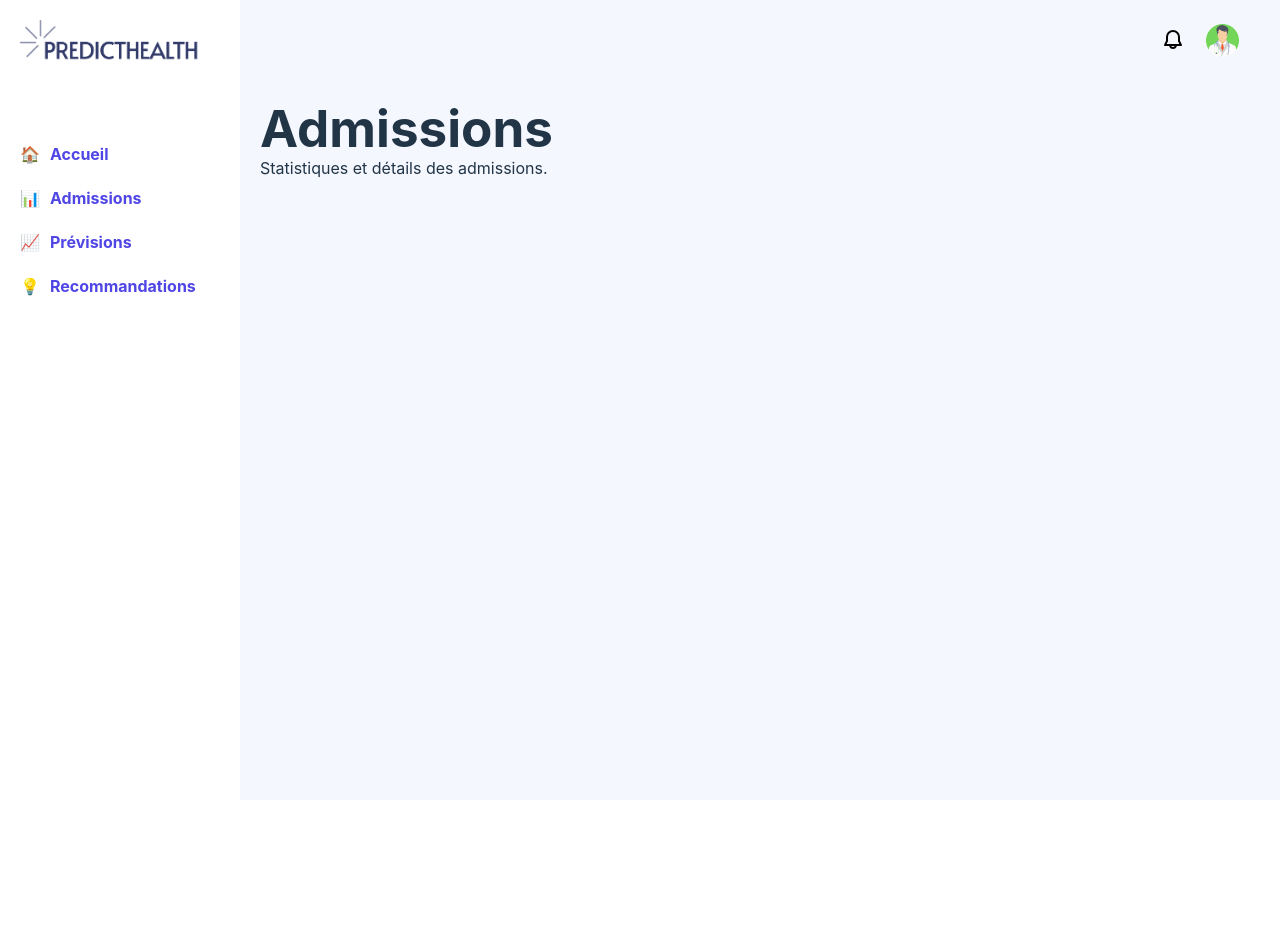
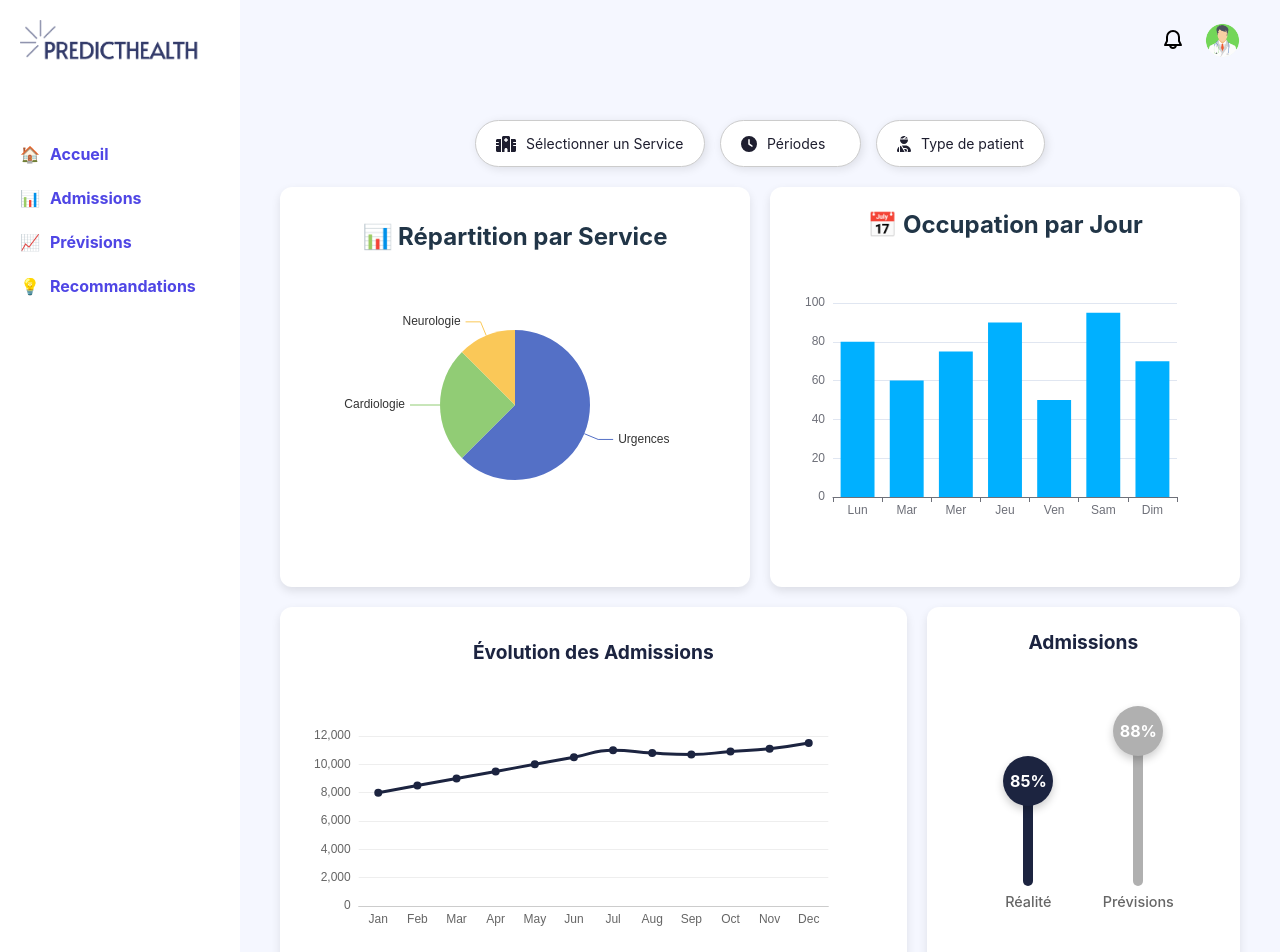
Before and after one commit to LoicChazeau/PredictHealth, a Vue app: page /admissions in a window 1280 px wide. Shown: the top 952 px of the page. Before the commit the page ends 800 px from the top, so only its background shows below. Built offline with nearby package versions, Linux system fonts and the light colour scheme.

Commit message:
page admission.vue

```diff
--- a/package.json
+++ b/package.json
@@ -9,12 +9,17 @@
     "preview": "vite preview"
   },
   "dependencies": {
+    "@fortawesome/fontawesome-svg-core": "^6.7.2",
+    "@fortawesome/free-solid-svg-icons": "^6.7.2",
+    "@fortawesome/vue-fontawesome": "^3.0.8",
     "@iconify/vue": "^4.3.0",
     "@mdi/font": "^7.4.47",
     "echarts": "^5.6.0",
     "sass": "^1.85.0",
     "sass-loader": "^10.5.2",
+    "tailwindcss": "^4.0.11",
     "vue": "^3.5.13",
+    "vue-echarts": "^7.0.3",
     "vue-router": "^4.5.0",
     "vuetify": "^3.7.13"
   },
--- a/src/components/AdmissionsComparison.vue
+++ b/src/components/AdmissionsComparison.vue
@@ -52,7 +52,7 @@
   font-size: 1.2rem;
   font-weight: bold;
   color: #1c2440;
-  margin-bottom: 10px;
+  margin-bottom: 36px;
 }
 
 .graph-container {
@@ -61,7 +61,8 @@
   align-items: flex-end;
   height: 140px;
   padding: 10px 0;
-  margin-top: 36px;
+  margin-top: 90px;
+  gap:60px
 }
 
 .column {
@@ -102,12 +103,12 @@
 }
 
 .reality-bar {
-  height: 85px; /* 85% */
+  height: 100px; /* 85% */
   background-color: #1c2440;
 }
 
 .prediction-bar {
-  height: 88px; /* 88% */
+  height: 150px; /* 88% */
   background-color: #b0b0b0;
 }
 
@@ -119,10 +120,10 @@
 }
 
 .legend {
-  margin-top: 46px;
+  margin-top: 40px;
   display: flex;
   justify-content: center;
-  gap: 20px;
+  gap: 70px;
 }
 
 .legend-item {
--- /dev/null
+++ b/src/components/OccupationChart.vue
@@ -0,0 +1,31 @@
+<template>
+    <div class="card">
+      <h2>📅 Occupation par Jour</h2>
+      <v-chart class="chart" :option="chartOptions" autoresize />
+    </div>
+  </template>
+
+  <script>
+  import { defineComponent, computed } from "vue";
+  import VChart from "vue-echarts";
+
+  export default defineComponent({
+    components: { VChart },
+    setup() {
+      const chartOptions = computed(() => ({
+        xAxis: { type: "category", data: ["Lun", "Mar", "Mer", "Jeu", "Ven", "Sam", "Dim"] },
+        yAxis: { type: "value" },
+        series: [
+          {
+            name: "Occupation",
+            type: "bar",
+            data: [80, 60, 75, 90, 50, 95, 70],
+            itemStyle: { color: "#00B0FF" },
+            animationDuration: 1500
+          }
+        ]
+      }));
+      return { chartOptions };
+    }
+  });
+  </script>
--- /dev/null
+++ b/src/components/ServiceChart.vue
@@ -0,0 +1,41 @@
+<template>
+    <div class="card">
+      <h2>📊 Répartition par Service</h2>
+      <v-chart class="chart" :option="chartOptions" autoresize />
+    </div>
+  </template>
+
+  <script>
+  import { defineComponent, computed } from "vue";
+  import VChart from "vue-echarts";
+
+  export default defineComponent({
+    components: { VChart },
+    setup() {
+      const chartOptions = computed(() => ({
+        tooltip: { trigger: "item" },
+        series: [
+          {
+            name: "Services",
+            type: "pie",
+            radius: "50%",
+            data: [
+              { value: 50, name: "Urgences" },
+              { value: 20, name: "Cardiologie" },
+              { value: 10, name: "Neurologie" },
+            ],
+            animationDuration: 2000
+          }
+        ]
+      }));
+      return { chartOptions };
+    }
+  });
+  </script>
+
+  <style scoped>
+  .chart {
+    width: 100%;
+    height: 300px;
+  }
+  </style>
--- a/src/main.js
+++ b/src/main.js
@@ -7,6 +7,9 @@ import { createVuetify } from 'vuetify'
 import * as components from 'vuetify/components'
 import * as directives from 'vuetify/directives'
 import '@mdi/font/css/materialdesignicons.css'
+import { library } from "@fortawesome/fontawesome-svg-core";
+import { FontAwesomeIcon } from "@fortawesome/vue-fontawesome";
+import { faHospital, faClock, faUserInjured } from "@fortawesome/free-solid-svg-icons";
 
 const vuetify = createVuetify({
     components,
@@ -16,7 +19,10 @@ const vuetify = createVuetify({
       },
 })
 
+library.add(faHospital, faClock, faUserInjured);
+
 const app = createApp(App)
+app.component("font-awesome-icon", FontAwesomeIcon);
 app.use(router)
 app.use(vuetify)
 app.mount('#app')
--- a/src/style.css
+++ b/src/style.css
@@ -13,6 +13,10 @@
   text-rendering: optimizeLegibility;
   -webkit-font-smoothing: antialiased;
   -moz-osx-font-smoothing: grayscale;
+
+    height: 100%;
+    margin: 0;
+    overflow-y: auto;
 }
 
 a {
--- a/src/views/Admissions.vue
+++ b/src/views/Admissions.vue
@@ -1,9 +1,198 @@
 <template>
-    <div>
-        <h1>Admissions</h1>
-        <p>Statistiques et détails des admissions.</p>
+    <div class="admissions-container">
+      <div class="filters">
+        <div class="filter-item" :class="{ active: selectedService }">
+          <font-awesome-icon icon="hospital" class="filter-icon" />
+          <select v-model="selectedService">
+            <option value="">Sélectionner un Service</option>
+            <option value="urgences">Urgences</option>
+            <option value="cardiologie">Cardiologie</option>
+            <option value="neurologie">Neurologie</option>
+          </select>
+        </div>
+
+        <div class="filter-item" :class="{ active: selectedPeriod }">
+          <font-awesome-icon icon="clock" class="filter-icon" />
+          <select v-model="selectedPeriod">
+            <option value=""> Périodes</option>
+            <option value="matin">Matin</option>
+            <option value="après-midi">Après-midi</option>
+            <option value="soir">Soir</option>
+          </select>
+        </div>
+
+        <div class="filter-item" :class="{ active: selectedPatientType }">
+          <font-awesome-icon icon="user-injured" class="filter-icon" />
+          <select v-model="selectedPatientType">
+            <option value="">Type de patient</option>
+            <option value="hospitalisé">Hospitalisé</option>
+            <option value="ambulatoire">Ambulatoire</option>
+          </select>
+        </div>
+      </div>
+
+      <!-- ✅ Disposition en GRID -->
+      <div class="grid-container">
+        <div class="grid-row half-row">
+          <ServiceChart class="grid-item half" />
+          <OccupationChart class="grid-item half" />
+        </div>
+
+        <div class="grid-row two-thirds-row">
+          <AdmissionsChart class="grid-item big" />
+          <AdmissionsComparisonChart class="grid-item small" />
+        </div>
+      </div>
     </div>
-</template>
+  </template>
 
-<script setup>
-</script>
+  <script>
+  import { ref } from "vue";
+  import { library } from "@fortawesome/fontawesome-svg-core";
+  import { faHospital, faClock, faUserInjured } from "@fortawesome/free-solid-svg-icons";
+  import { FontAwesomeIcon } from "@fortawesome/vue-fontawesome";
+  import ServiceChart from "../components/ServiceChart.vue";
+  import OccupationChart from "../components/OccupationChart.vue";
+  import AdmissionsChart from "../components/AdmissionsChart.vue";
+  import AdmissionsComparisonChart from "../components/AdmissionsComparison.vue";
+
+  library.add(faHospital, faClock, faUserInjured);
+
+  export default {
+    components: {
+      ServiceChart,
+      OccupationChart,
+      AdmissionsChart,
+      AdmissionsComparisonChart,
+      FontAwesomeIcon
+    },
+    setup() {
+      const selectedService = ref("");
+      const selectedPeriod = ref("");
+      const selectedPatientType = ref("");
+
+      return { selectedService, selectedPeriod, selectedPatientType };
+    }
+  };
+  </script>
+
+  <style scoped>
+
+  .admissions-container {
+    padding: 20px;
+    min-height: 100vh;
+    overflow-y: auto;
+  }
+
+  .filters {
+    display: flex;
+    justify-content: center;
+    gap: 15px;
+    margin-bottom: 20px;
+  }
+
+  .filter-item {
+    display: flex;
+    align-items: center;
+    gap: 10px;
+    background: white;
+    color: #1e1e2f;
+    padding: 12px 20px;
+    border-radius: 25px;
+    border: 1px solid #ccc;
+    font-size: 14px;
+    cursor: pointer;
+    transition: all 0.3s ease-in-out;
+    box-shadow: 2px 2px 10px rgba(0, 0, 0, 0.1);
+  }
+
+  .filter-item select {
+    background: transparent;
+    border: none;
+    outline: none;
+    font-size: 14px;
+    cursor: pointer;
+    color: #1e1e2f;
+  }
+
+  .filter-item:hover {
+    background: #007bff;
+    color: white;
+    box-shadow: 2px 2px 10px rgba(0, 123, 255, 0.3);
+  }
+
+  .filter-item select:hover {
+    color: white;
+  }
+
+  .filter-icon {
+    font-size: 16px;
+  }
+
+  /* ✅ Active State */
+  .filter-item.active {
+    background: #007bff;
+    color: white;
+    border: none;
+  }
+
+  .grid-container {
+    display: grid;
+    gap: 20px;
+    max-width: 1200px;
+    margin: auto;
+  }
+
+  .half-row {
+    display: grid;
+    grid-template-columns: 1fr 1fr;
+    gap: 20px;
+    width: 100%;
+    align-items: stretch;
+  }
+
+  .two-thirds-row {
+    display: grid;
+    grid-template-columns: 2fr 1fr;
+    gap: 20px;
+    width: 100%;
+    align-items: stretch;
+  }
+
+  .grid-item {
+    background: white;
+    border-radius: 12px;
+    padding: 20px;
+    box-shadow: 0px 4px 10px rgba(0, 0, 0, 0.1);
+    display: flex;
+    flex-direction: column;
+    align-items: center;
+    justify-content: center;
+    min-height: 400px;
+  }
+
+  .full-width {
+    width: 100%;
+  }
+
+  .half {
+    width: 100%;
+    height: 400px;
+  }
+
+  .big {
+    width: 100%;
+    height: 400px;
+  }
+
+  .small {
+    width: 100%;
+    height: 400px;
+  }
+
+
+  .chart {
+    width: 100%;
+    height: 100%;
+  }
+  </style>
```
Also changed, not shown: 1 other file (tests, documents, lock files or other folders).
